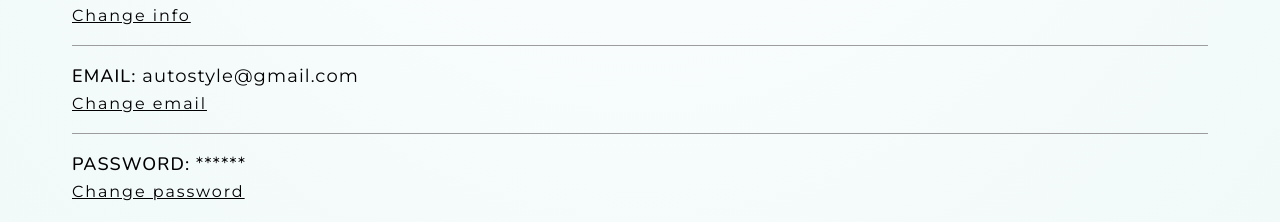
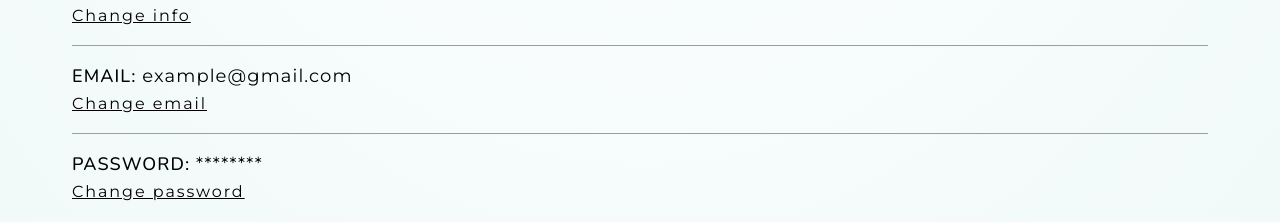
Before and after one commit to SAudrius/Autostyle, a Next.js app: page /account in a window 1280 px wide. Shown: the part 578-800 px from the top of the page. Built offline with nearby package versions, Linux system fonts and the light colour scheme.

Commit message:
fix: example email and password

```diff
--- a/src/app/(protected)/account/_components/AccountInfo/index.tsx
+++ b/src/app/(protected)/account/_components/AccountInfo/index.tsx
@@ -26,7 +26,7 @@ export const AccountInfo = () => {
       <UserInfoField
         className="mt-3"
         field="Email"
-        value="autostyle@gmail.com"
+        value="example@gmail.com"
         linkLabel="Change email"
         linkHref="/change-email"
       />
@@ -34,7 +34,7 @@ export const AccountInfo = () => {
       <UserInfoField
         className="mt-3"
         field="Password"
-        value="******"
+        value="********"
         linkLabel="Change password"
         linkHref="/password"
       />
```
